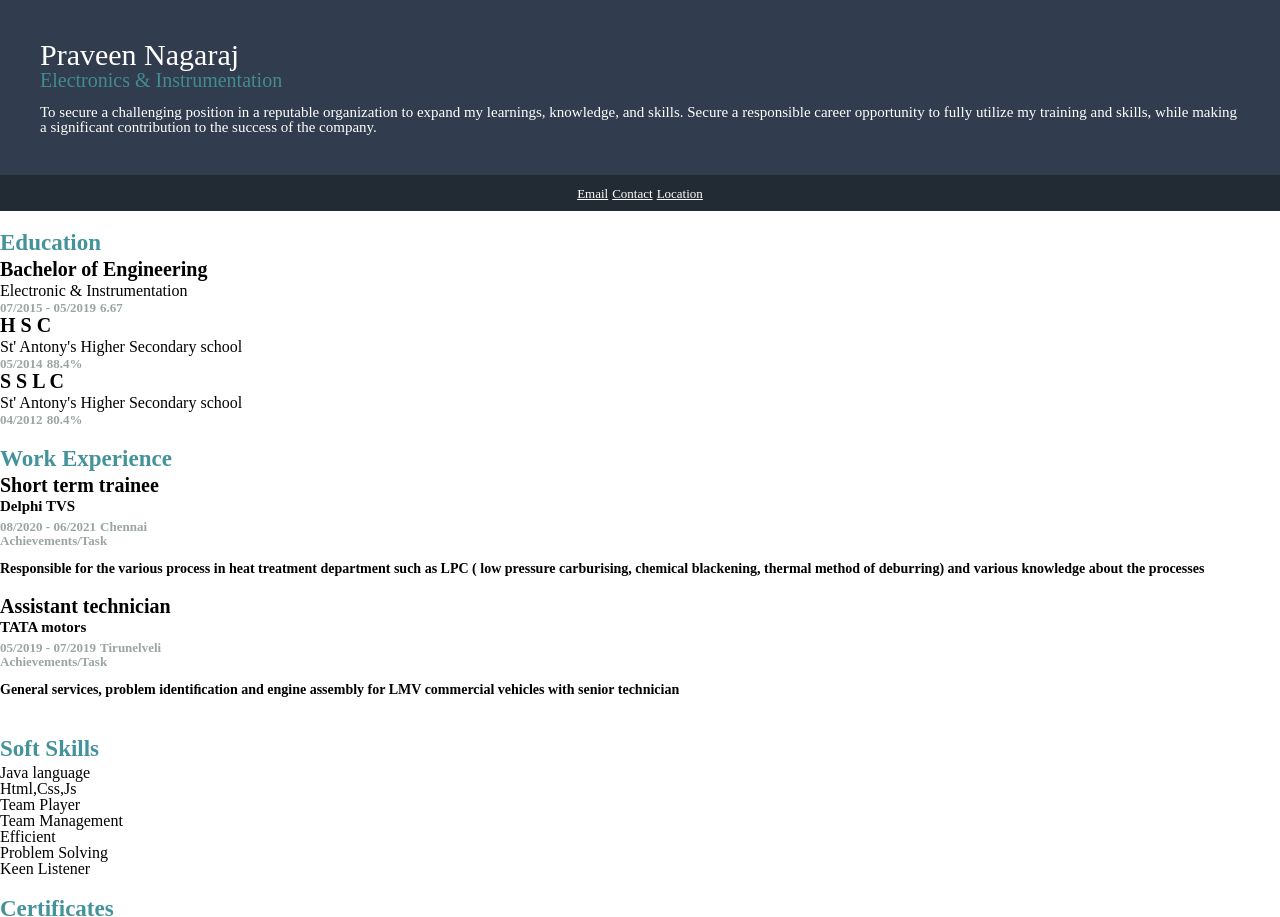
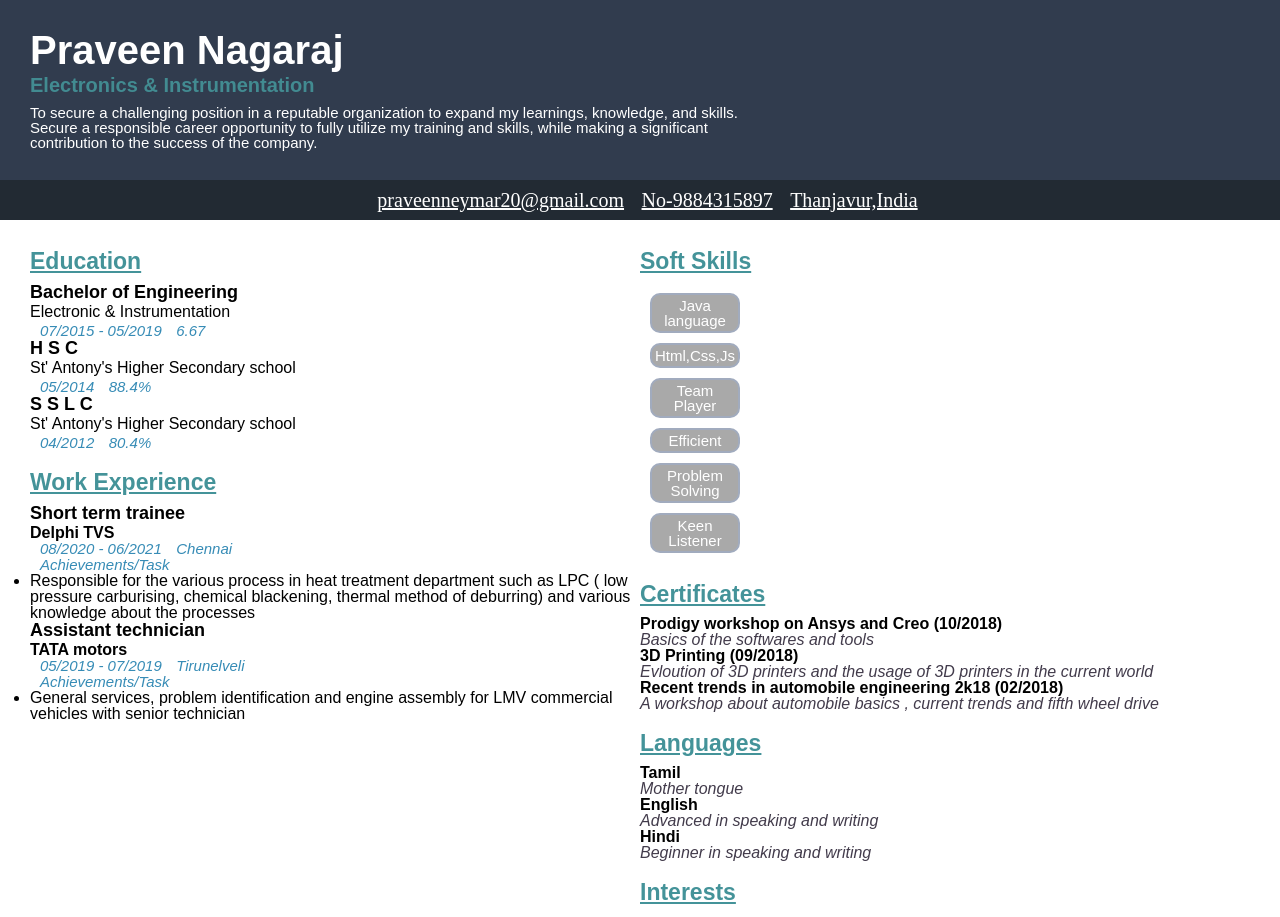
Before and after one commit to FabevyVel/fsd-03-project-1, a website: page prawin/index.html in a window 1280 px wide. Shown: the top 917 px of the page. Drawn offline with Linux system fonts and the light colour scheme.

Commit message:
layout-update

```diff
--- a/prawin/css/main.css
+++ b/prawin/css/main.css
@@ -1,76 +1,117 @@
- #header{
+#header {
     background-color: #313c4e;
-    padding-top: 40px;
-    padding-right: 40px;
-    padding-bottom: 40px;
-    padding-left: 40px;
+    padding-top: 30px;
+    padding-right: 0px;
+    padding-bottom: 30px;
+    padding-left: 30px;
   }
-#header h1{
+  #header h1 {
     color: white;
-    font-size: 30px;
-    font-family: Bahnschrift;
+    font-size: 40px;
+    font-family: Arial, Helvetica, sans-serif;
     text-decoration: none;
-    font-weight: lighter;
+    padding-bottom: 5px;
   }
-#header h3{
+  #header h3 {
     color: rgb(66 139 145);
     font-size: 20px;
-    font-family: Bahnschrift;
-    font-weight: lighter;
-    padding-bottom: 15px;
+    font-family: Arial, Helvetica, sans-serif;
+    text-decoration: none;
+    padding-bottom: 10px;
   }
-#header p{
+  #header p {
     color: white;
     font-size: 15px;
-    font-family: Bahnschrift;
-    font-weight: lighter;
+    font-family: Arial, Helvetica, sans-serif;
+    text-decoration: none;
+    padding-right: 500px;
   }
-#contact{
+  #contact {
     background-color: rgb(34 42 51);
     text-align: center;
+    font-size: 10px;
+    text-size-adjust: 18px;
     padding-top: 10px;
     padding-bottom: 10px;
   }
-#contact a{
+  #contact a {
     color: white;
-    font-size: 13px;
-    font-family: Bahnschrift;
-    font-weight: lighter;
+    padding-left: 15px;
+    font-size: 20px;
   }
-#main-content h2{
-    color: rgb(68 147 154);
+  #main-content {
+    padding-top: 10px;
+    padding-bottom: 30px;
+    padding-left: 30px;
+    padding-right: 30px;
+  }
+  #left {
+    font-family: Arial, Helvetica, sans-serif;
+    width: 50%;
+    float: left;
+  }
+  #right {
+    font-family: Arial, Helvetica, sans-serif;
+    width: 50%;
+    float: right;
+  }
+  #main-content h2 {
+    color: #449399;
     font-size: 23px;
-    font-family: Bahnschrift;
-    font-weight: bolder;
+    font-family: Arial, Helvetica, sans-serif;
+    text-decoration: underline;
     padding-top: 20px;
+    padding-bottom: 10px;
+  }
+  .content-box-detail h3 {
+    color: black;
+    font-size: 18px;
+    font-family: Arial, Helvetica, sans-serif;
+    padding-bottom: 3px;
+    text-decoration: none;
+  }
+  .content-box-detail p {
+    color: black;
+    font-size: 17;
+    font-family: Arial, Helvetica, sans-serif;
+    padding-bottom: 3px;
+  }
+  .content-box-detail h4 {
+    color: black;
+  }
+  .highlight-text-1 {
+    color: #378cb6;
+    font-style: italic;
+    font-size: 15px;
+    font-family: Arial, Helvetica, sans-serif;
+    text-decoration: none;
+    padding-left: 10px;
+    padding-bottom: 20px;
+  }
+  .highlight-text-2 {
+    color: #423b4b;
+    font-style: italic;
     padding-bottom: 5px;
   }
-#main-content h3{
+  .content-box-tag-1 {
+    border: 2px solid #a1abbe;
+    padding: 3px;
+    text-align: center;
+    border-radius: 10px;
+    margin: 10px;
+    width: 80px;
+    background-color: darkgray;
+    font-size: 15px;
+    color: white;
+  }
+  .content-box-tag-2 {
+    border: 2px solid black;
+    padding: 5px;
+    text-align: center;
+    border-radius: 10px;
+    margin: 10px;
+    width: 100px;
+    background-color: white;
+    font-size: 15px;
     color: black;
-    font-size: 20px;
-    font-family: Bahnschrift;
-    font-weight: bolder;
-    padding-bottom: 4px;
   }
-#main-content h4{
-    color: black;
-    font-size: 15px;
-    font-family: Bahnschrift;
-    font-weight: bolder;
-    padding-bottom: 4px;
-}
-#main-content span{
-    color: rgb(155 165 161);
-    font-size: 13px;
-    font-family: Bahnschrift;
-    font-weight: bold;
-    padding-bottom: 20px;
-}
-#main-content ul{
-    color: black;
-    font-size: 14px;
-    font-family: Bahnschrift;
-    font-weight: bold;
-    padding-top: 15px;
-    padding-bottom: 20px;
-}
--- a/prawin/index.html
+++ b/prawin/index.html
@@ -1,4 +1,5 @@
-<html>
+<!DOCTYPE html>
+<html lang="en">
    <head>
       <title>Resume</title>
       <link rel="stylesheet" href="css/reset.css">
@@ -13,9 +14,9 @@
          </p>
       </div>
       <div id="contact">
-         <a href="prawinaga10@gmail.com" target="_blank">Email</a>
-         <a href="9884315897" target="_blank">Contact</a>
-         <a href="https://www.google.com/maps/place/Anna+Nagar,+Thanjavur,+Tamil+Nadu+613001/@10.7686171,79.1360059,15z/data=!3m1!4b1!4m5!3m4!1s0x3baab8f2a72b3ae7:0x80df5b015f59a181!8m2!3d10.7685963!4d79.1447607" target="_blank">Location</a>
+         <a href="prawinaga10@gmail.com" target="_blank">praveenneymar20@gmail.com</a>
+         <a href="9884315897" target="_blank">No-9884315897</a>
+         <a href="https://www.google.com/maps/place/Anna+Nagar,+Thanjavur,+Tamil+Nadu+613001/@10.7686171,79.1360059,15z/data=!3m1!4b1!4m5!3m4!1s0x3baab8f2a72b3ae7:0x80df5b015f59a181!8m2!3d10.7685963!4d79.1447607" target="_blank">Thanjavur,India</a>
       </div>
       <div id="main-content">
          <div id="left">
@@ -89,7 +90,6 @@
                   <div class="content-box-tag-1">Java language</div>
                   <div class="content-box-tag-1">Html,Css,Js</div>
                   <div class="content-box-tag-1">Team Player</div>
-                  <div class="content-box-tag-1">Team Management</div>
                   <div class="content-box-tag-1">Efficient</div>
                   <div class="content-box-tag-1">Problem Solving</div>
                   <div class="content-box-tag-1">Keen Listener</div>
@@ -133,9 +133,9 @@
             <div class="content-box">
                <h2>Interests</h2>
                <div class=content-box-tags-2>
-                  <div class="content-box-tags-2">Playing Football</div>
-                  <div class="content-box-tags-2">Watching Football</div>
-                  <div class="content-box-tags-2">Swimming</div>
+                  <div class="content-box-tag-2">Playing Football</div>
+                  <div class="content-box-tag-2">Watching Football</div>
+                  <div class="content-box-tag-2">Swimming</div>
                </div>
             </div>
          </div>
```
Lines whose indentation alone changed are shown as unchanged.
